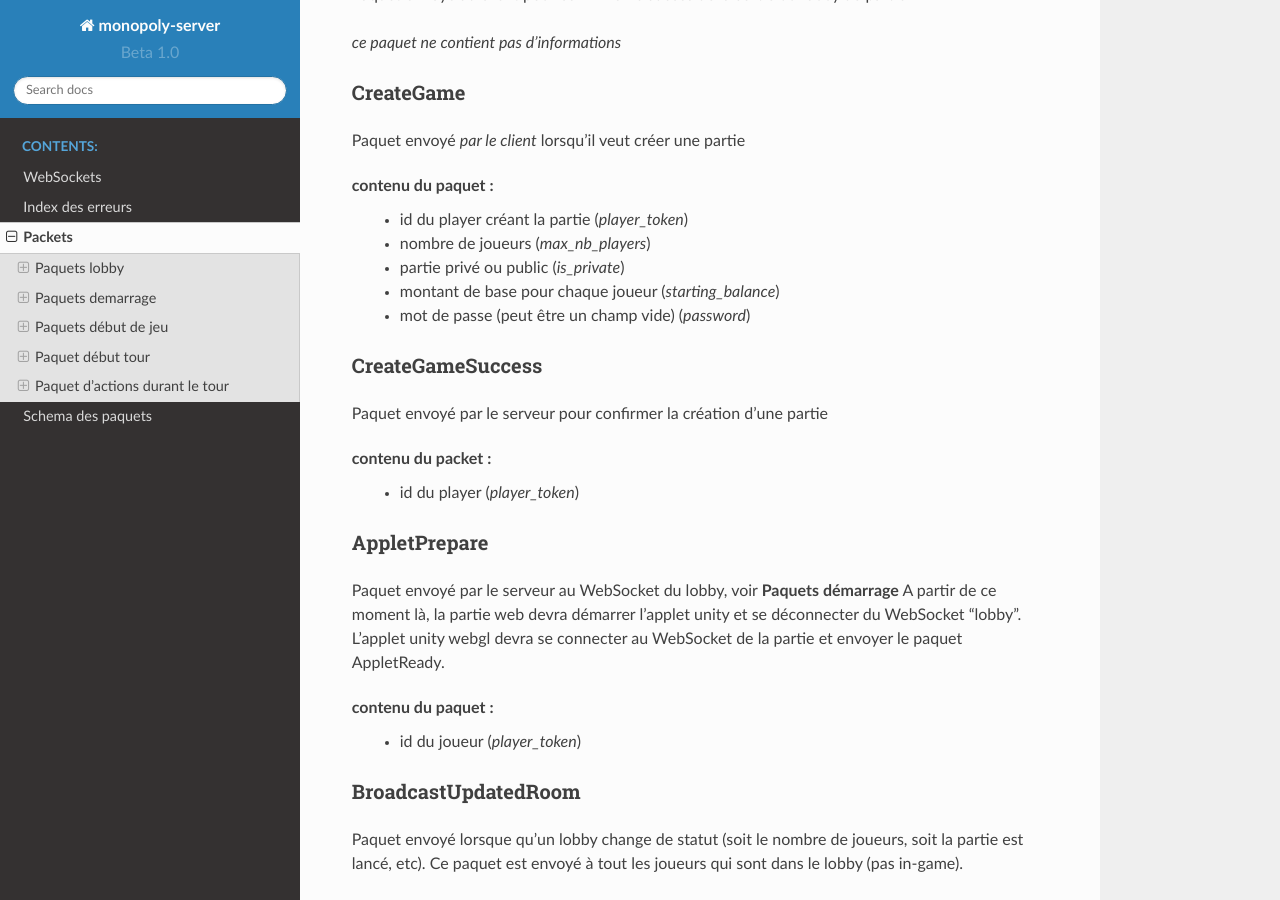
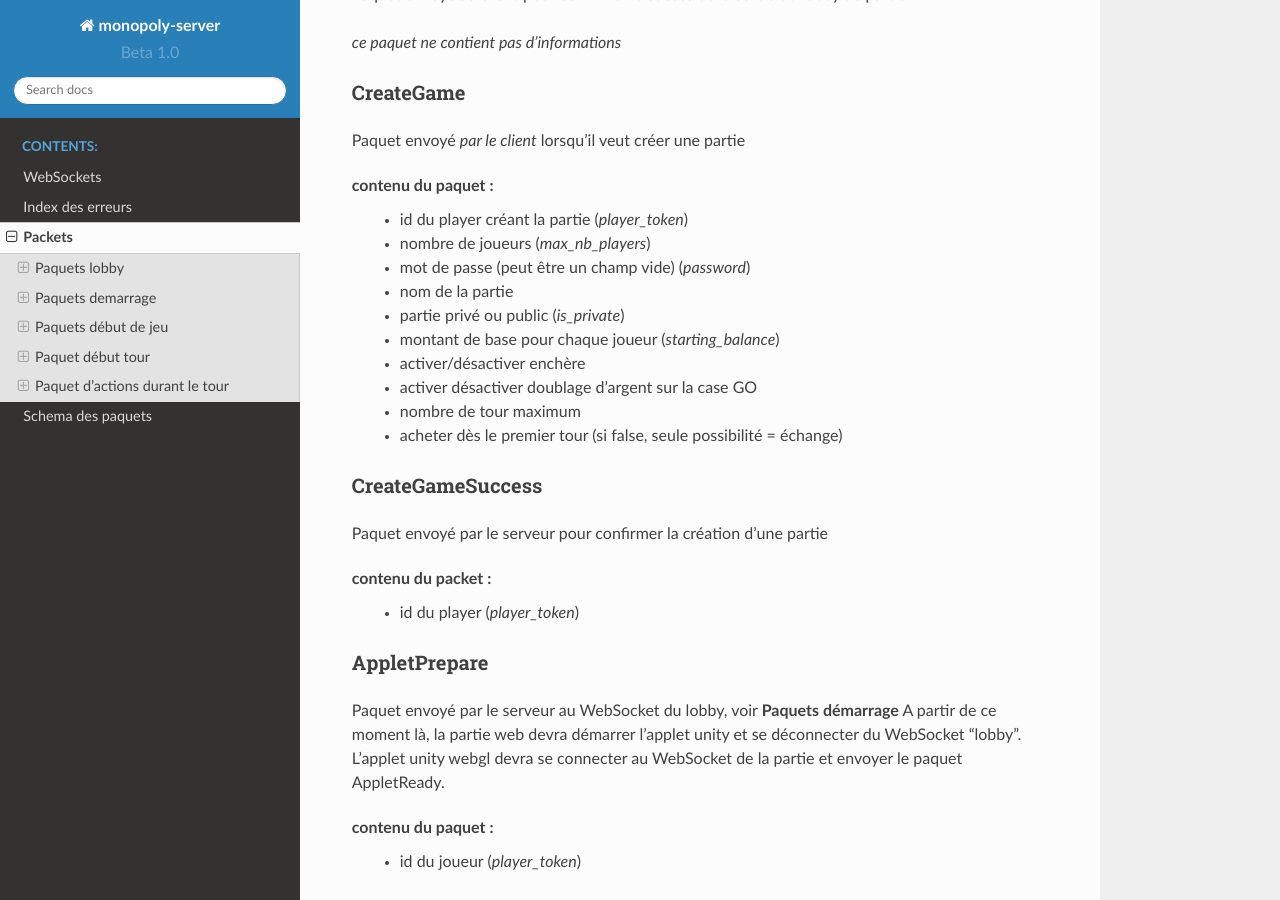
Before and after one commit to 3A-Unistra/Server, a Sphinx documentation site: the page built from docs/source/pages/packets.rst, in a window 1280 px wide and 900 px high, scrolled down 1377 px. Built offline with Sphinx 7.4.7 and the Read the Docs theme 2.0.0, drawn with Linux system fonts in a browser that asks for light colours; formulas are drawn with MathJax 3.

Commit message:
creategame new doc w options

```diff
--- a/docs/source/pages/packets.rst
+++ b/docs/source/pages/packets.rst
@@ -67,9 +67,14 @@ Paquet envoyé *par le client* lorsqu'il veut créer une partie
 **contenu du paquet :**
  * id du player créant la partie (*player_token*)
  * nombre de joueurs (*max_nb_players*)
+ * mot de passe (peut être un champ vide) (*password*)
+ * nom de la partie
  * partie privé ou public (*is_private*)
  * montant de base pour chaque joueur (*starting_balance*)
- * mot de passe (peut être un champ vide) (*password*)
+ * activer/désactiver enchère
+ * activer désactiver doublage d’argent sur la case GO
+ * nombre de tour maximum
+ * acheter dès le premier tour (si false, seule possibilité = échange)
 
 
 CreateGameSuccess
```
